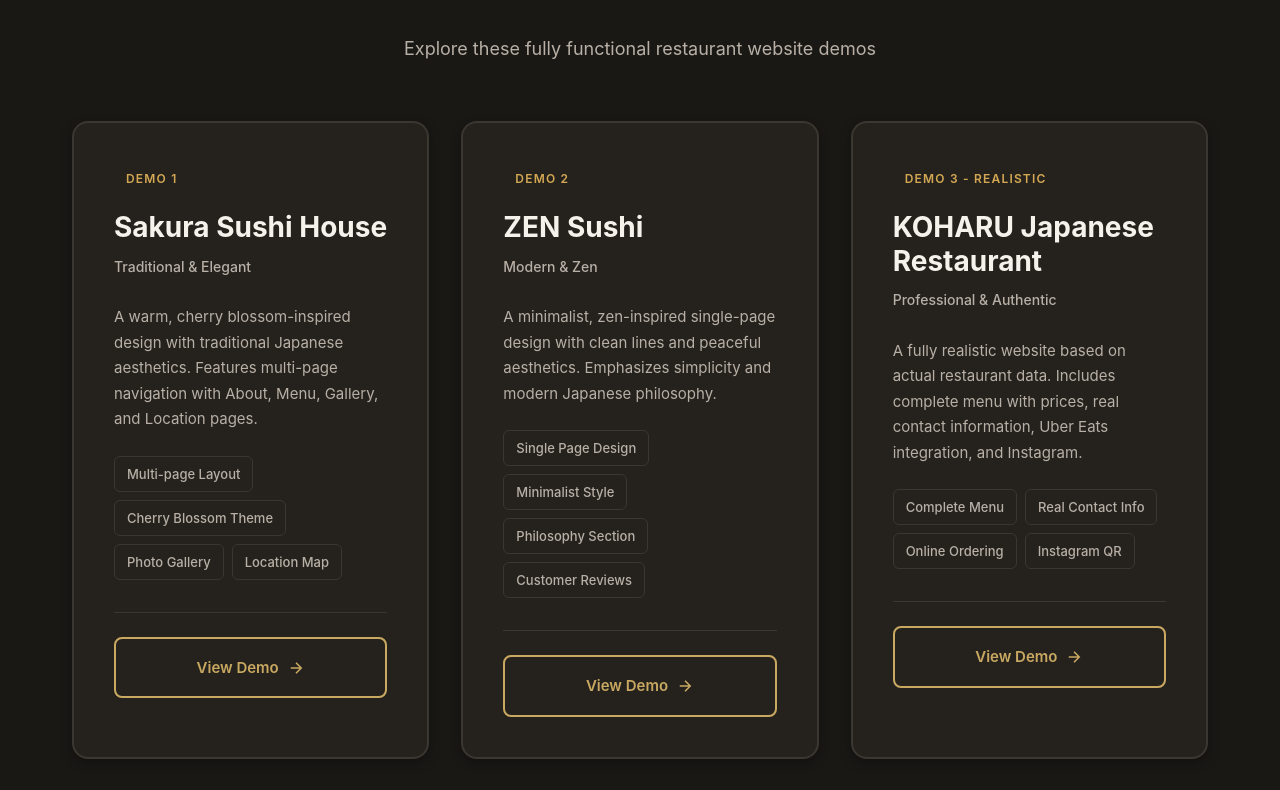
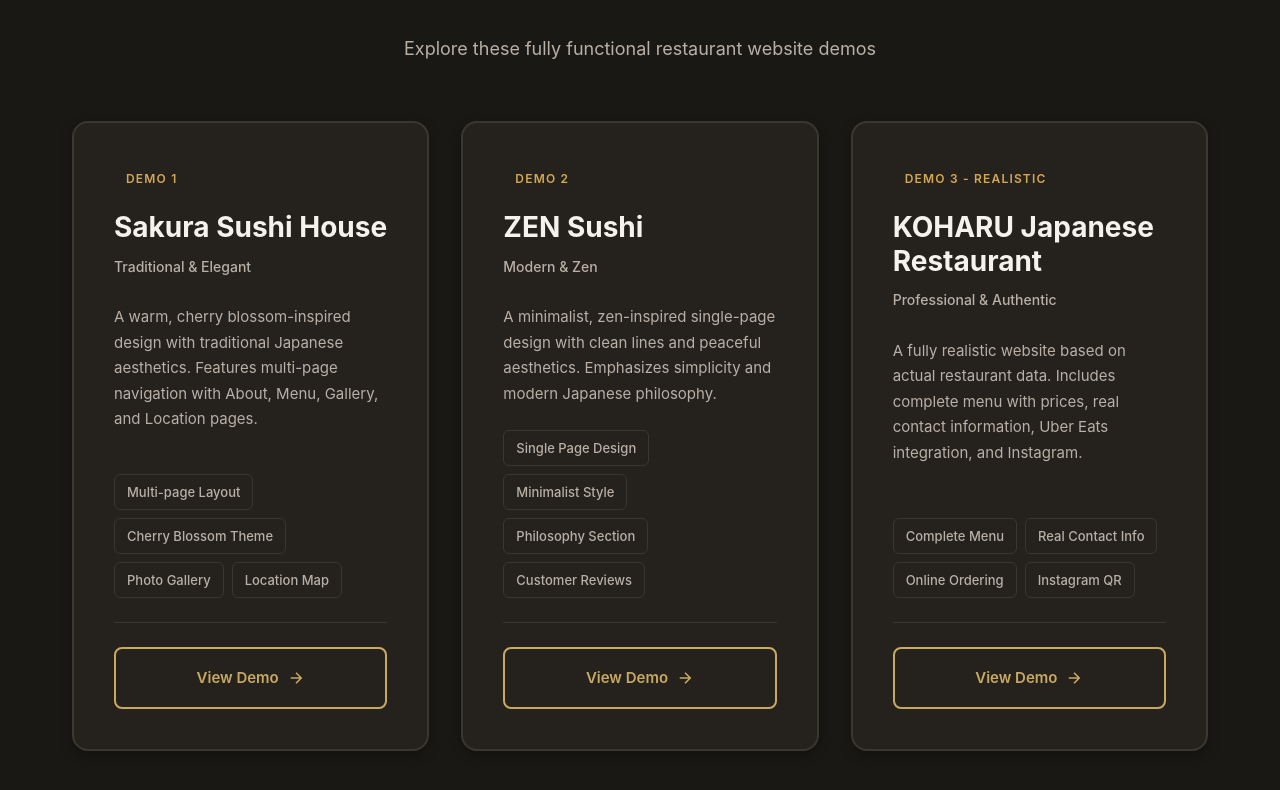
Before and after one commit to HamesInFlames/Koharu-Sushi, a React (Vite) app: page / in a window 1280 px wide. Shown: the part 1390-2180 px from the top of the page. Built offline with nearby package versions, Linux system fonts and the light colour scheme.

Commit message:
Align demo cards so View Demo buttons are at same position and fix card layout

```diff
--- a/src/App.css
+++ b/src/App.css
@@ -394,6 +394,7 @@
   display: grid;
   grid-template-columns: repeat(3, 1fr);
   gap: 2rem;
+  align-items: stretch;
 }
 
 .demo-card {
@@ -409,8 +410,10 @@
   transform: translateY(30px);
   box-shadow: 0 4px 12px rgba(0, 0, 0, 0.3);
   cursor: pointer;
-  display: block;
+  display: flex;
+  flex-direction: column;
   text-decoration: none;
+  height: 100%;
 }
 
 @keyframes fadeInUp {
@@ -481,13 +484,16 @@
   color: var(--color-text-muted);
   line-height: 1.7;
   margin: 1.5rem 0;
+  flex: 1;
+  min-height: 80px;
 }
 
 .demo-features {
   display: flex;
   flex-wrap: wrap;
   gap: 0.5rem;
-  margin-bottom: 2rem;
+  margin-bottom: 1.5rem;
+  min-height: 60px;
 }
 
 .feature-tag {
@@ -500,10 +506,17 @@
   font-weight: 500;
 }
 
+.card-content {
+  display: flex;
+  flex-direction: column;
+  flex: 1;
+  height: 100%;
+}
+
 .card-footer {
   padding-top: 1.5rem;
   border-top: 1px solid var(--color-border);
-  margin-top: 1.5rem;
+  margin-top: auto;
 }
 
 .demo-cta-btn {
```
